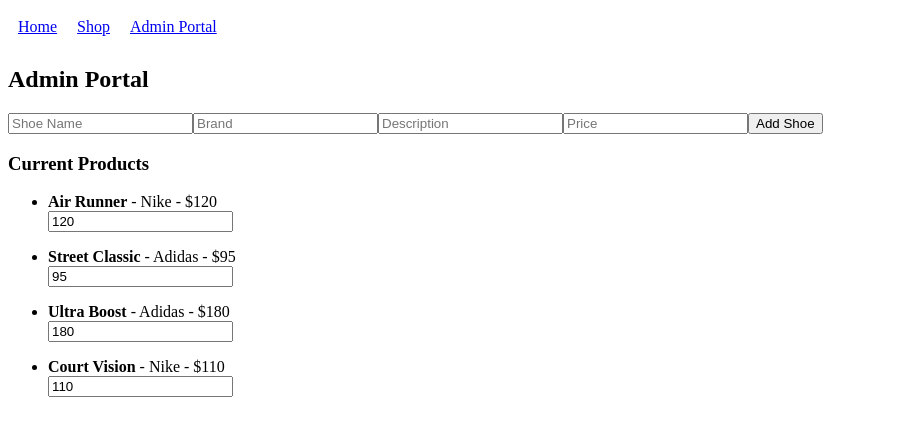
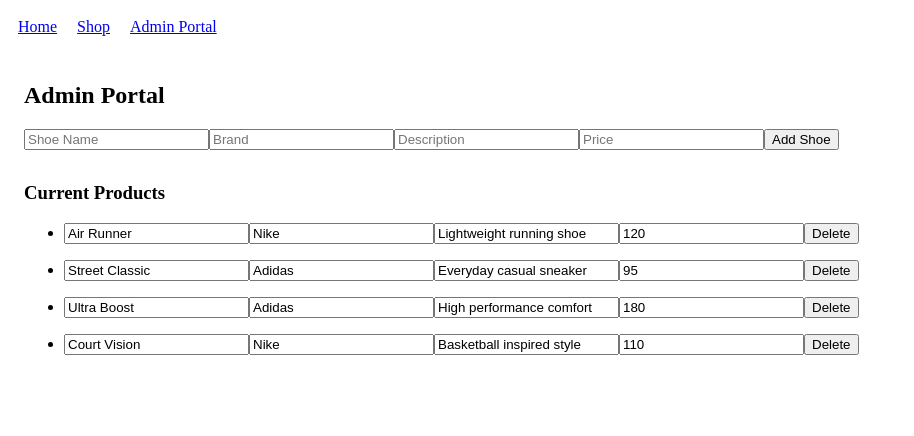
Before and after one commit to trystonproffit-jpg/React-Based-Personal-Project-Showcase-App, a React (Vite) app in the folder shoes-for-yous/: page /admin in a window 1280 px wide. Shown: the top 436 px of the page, without its empty margins (0-914 px from the left). Built offline with nearby package versions, Linux system fonts and the light colour scheme.

Commit message:
Added backend server and started refactoring

```diff
--- /dev/null
+++ b/shoes-for-yous/db.json
@@ -0,0 +1,4 @@
+{
+  "products": [],
+  "$schema": "./node_modules/json-server/schema.json"
+}
--- a/shoes-for-yous/package.json
+++ b/shoes-for-yous/package.json
@@ -7,7 +7,9 @@
     "dev": "vite",
     "build": "vite build",
     "lint": "eslint .",
-    "preview": "vite preview"
+    "preview": "vite preview",
+    "start": "react-scripts start",
+    "server": "json-server --watch db.json --port 5000"
   },
   "dependencies": {
     "react": "^19.2.0",
@@ -23,6 +25,7 @@
     "eslint-plugin-react-hooks": "^7.0.1",
     "eslint-plugin-react-refresh": "^0.4.24",
     "globals": "^16.5.0",
+    "json-server": "^1.0.0-beta.12",
     "vite": "^7.3.1"
   }
 }
--- a/shoes-for-yous/src/pages/Admin.jsx
+++ b/shoes-for-yous/src/pages/Admin.jsx
@@ -1,87 +1,138 @@
 import { useState } from "react";
 
-function Admin({ products = [], setProducts }) {
+function Admin({ products, setProducts }) {
   const [name, setName] = useState("");
   const [brand, setBrand] = useState("");
   const [description, setDescription] = useState("");
   const [price, setPrice] = useState("");
 
-    const handleSubmit = (e) => {
+  const API_URL = "http://localhost:5000/products";
+
+  // Add New Product
+  const handleSubmit = async (e) => {
     e.preventDefault();
     if (!name || !brand || !description || !price) return;
 
-        const newProduct = {
-            id: Date.now(),
-            name,
-            brand,
-            description,
-            price: Number(price),
-        };
+    const newProduct = { name, brand, description, price: Number(price) };
 
-        setProducts([...products, newProduct]);
+    try {
+      const res = await fetch(API_URL, {
+        method: "POST",
+        headers: { "Content-Type": "application/json" },
+        body: JSON.stringify(newProduct),
+      });
+      const savedProduct = await res.json();
+
+      // Update App-level products state
+      setProducts([...products, savedProduct]);
 
       setName("");
       setBrand("");
       setDescription("");
       setPrice("");
+    } catch (err) {
+      console.error("Error adding product:", err);
+    }
   };
 
-    const handlePriceChange = (id, newPrice) => {
-        setProducts(
-            products.map((p) =>
-                p.id === id ? { ...p, price: Number(newPrice) } : p
-            )
-        );
+  // Update Product
+  const handleProductChange = async (id, key, value) => {
+    const newValue = key === "price" ? Number(value) : value;
+
+    try {
+      const res = await fetch(`${API_URL}/${id}`, {
+        method: "PATCH",
+        headers: { "Content-Type": "application/json" },
+        body: JSON.stringify({ [key]: newValue }),
+      });
+      const updatedProduct = await res.json();
+
+      // Update App-level products state
+      setProducts(products.map((p) => (p.id === id ? updatedProduct : p)));
+    } catch (err) {
+      console.error("Error updating product:", err);
+    }
+  };
+
+  // Delete a Product
+  const handleDelete = async (id) => {
+    try {
+      await fetch(`${API_URL}/${id}`, { method: "DELETE" });
+
+      // Update App-level products state
+      setProducts(products.filter((p) => p.id !== id));
+    } catch (err) {
+      console.error("Error deleting product:", err);
+    }
   };
 
   return (
-        <div>
+    <div style={{ padding: "1rem" }}>
       <h2>Admin Portal</h2>
 
-            <form onSubmit={handleSubmit}>
+      {/* Add Product Form */}
+      <form onSubmit={handleSubmit} style={{ marginBottom: "2rem" }}>
         <input
           type="text"
           placeholder="Shoe Name"
           value={name}
           onChange={(e) => setName(e.target.value)}
         />
-
         <input
           type="text"
           placeholder="Brand"
           value={brand}
           onChange={(e) => setBrand(e.target.value)}
         />
-
         <input
           type="text"
           placeholder="Description"
           value={description}
           onChange={(e) => setDescription(e.target.value)}
         />
-
         <input
-                    type="text"
+          type="number"
           placeholder="Price"
           value={price}
           onChange={(e) => setPrice(e.target.value)}
         />
-
         <button type="submit">Add Shoe</button>
       </form>
 
+      {/* Editable Products List */}
       <h3>Current Products</h3>
       <ul>
         {products.map((product) => (
           <li key={product.id} style={{ marginBottom: "1rem" }}>
-                        <strong>{product.name}</strong> - {product.brand} - ${product.price}
-                        <br />
+            <input
+              type="text"
+              value={product.name}
+              onChange={(e) =>
+                handleProductChange(product.id, "name", e.target.value)
+              }
+            />
+            <input
+              type="text"
+              value={product.brand}
+              onChange={(e) =>
+                handleProductChange(product.id, "brand", e.target.value)
+              }
+            />
+            <input
+              type="text"
+              value={product.description}
+              onChange={(e) =>
+                handleProductChange(product.id, "description", e.target.value)
+              }
+            />
             <input
               type="number"
               value={product.price}
-                            onChange={(e) => handlePriceChange(product.id, e.target.value)
+              onChange={(e) =>
+                handleProductChange(product.id, "price", e.target.value)
               }
             />
+            <button onClick={() => handleDelete(product.id)}>Delete</button>
           </li>
         ))}
       </ul>
```
Also changed, not shown: shoes-for-yous/src/useProducts.js (added, +72 -0 lines), 1 other file (tests, documents, lock files or other folders). Lines whose indentation alone changed are shown as unchanged.
